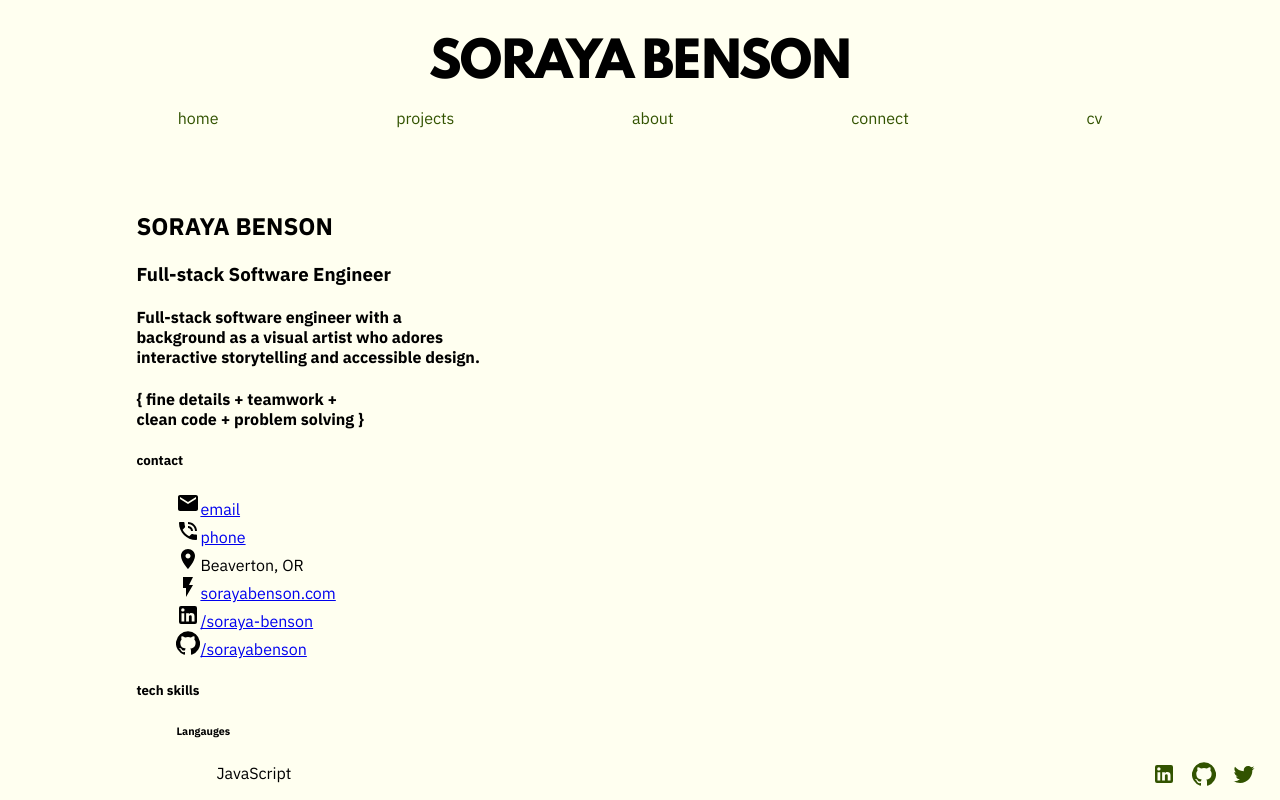
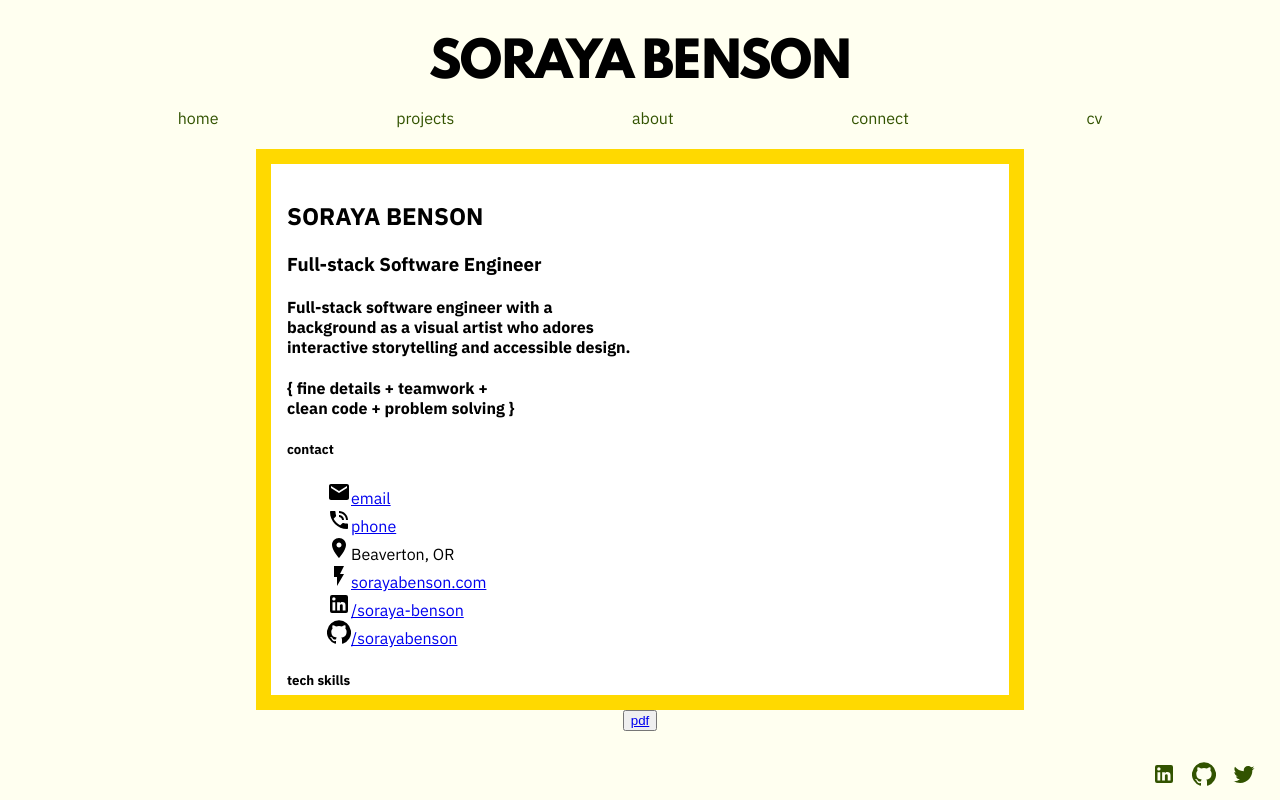
Before and after one commit to sorayamajdolashrafi/portfolio, a Next.js app: page /resume in a window 1280 px wide. Shown: the top 800 px of the page. Built offline with nearby package versions, Linux system fonts and the light colour scheme.

Commit message:
some very basic styling for cv

```diff
--- a/components/resume/CV.js
+++ b/components/resume/CV.js
@@ -35,26 +35,26 @@ const CV = props => {
                             <ul>
                                 <li key="email">
                                     <EmailIcon className={styles.icon}/>
-                                    <a href="mailto:soraya.benson@gmail.com">email</a>
+                                    <a href="mailto:soraya.benson@gmail.com" target="_blank">email</a>
                                 </li>
                                 <li key="phone">
                                     <PhoneInTalkIcon className={styles.icon}/>
-                                    <a href="tel:1-503-438-6848">phone</a>
+                                    <a href="tel:1-503-438-6848" target="_blank">phone</a>
                                 </li>
                                 <li key="location">
                                     <LocationOnIcon className={styles.icon}/>Beaverton, OR
                                 </li>
                                 <li key="website">
                                     <FlashOnIcon className={styles.icon}/>
-                                    <a href="https://www.sorayabenson.com/">sorayabenson.com</a>
+                                    <a href="https://www.sorayabenson.com/" target="_blank">sorayabenson.com</a>
                                 </li>
                                 <li key="linkedin">
                                     <LinkedInIcon className={styles.icon}/>
-                                    <a href="https://www.linkedin.com/in/soraya-benson/">/soraya-benson</a>
+                                    <a href="https://www.linkedin.com/in/soraya-benson/" target="_blank">/soraya-benson</a>
                                 </li>
                                 <li key="github">
                                     <GitHubIcon className={styles.icon}/>
-                                    <a href="https://github.com/sorayabenson">/sorayabenson</a>
+                                    <a href="https://github.com/sorayabenson" target="_blank">/sorayabenson</a>
                                 </li>
                             </ul>
                         </div>
@@ -100,8 +100,8 @@ const CV = props => {
                                         <div className={styles.projectHeader}>
                                             <h6>{project.name} |</h6>
                                             <span>
-                                                <a href={project.github}>github</a> +
-                                                <a href={project.site}>site</a> |
+                                                <a href={project.github} target="_blank">github</a> +
+                                                <a href={project.site} target="_blank">site</a> |
                                             </span>
                                             <span>{project.tech}</span>
                                         </div>
--- a/pages/resume.jsx
+++ b/pages/resume.jsx
@@ -4,7 +4,9 @@ export default function Resume() {
     return (
         <main className="page">
             <CV />
-            {/* <button>pdf</button> */}
+            <button>
+            <a href='/SorayaBensonResume2021.pdf' target='_blank'>pdf</a>
+            </button>
         </main>
     )
 }
--- a/styles/resume.module.css
+++ b/styles/resume.module.css
@@ -1,10 +1,14 @@
 .cv {
-    height: 80%;
-    width: auto;
+    height: 90%;
+    width: 60%;
+    overflow: scroll;
     display: grid;
     grid-template-rows: 1fr 4fr;
-    justify-content: space-between;
-    align-items: center;
+    background: white;
+    border: #FFD900 15px solid;
+    padding: 1rem;
+    /* justify-content: space-between; */
+    /* align-items: center; */
 }
 
 .tinyBoy {
```
Also changed, not shown: 1 other file (tests, documents, lock files or other folders).
